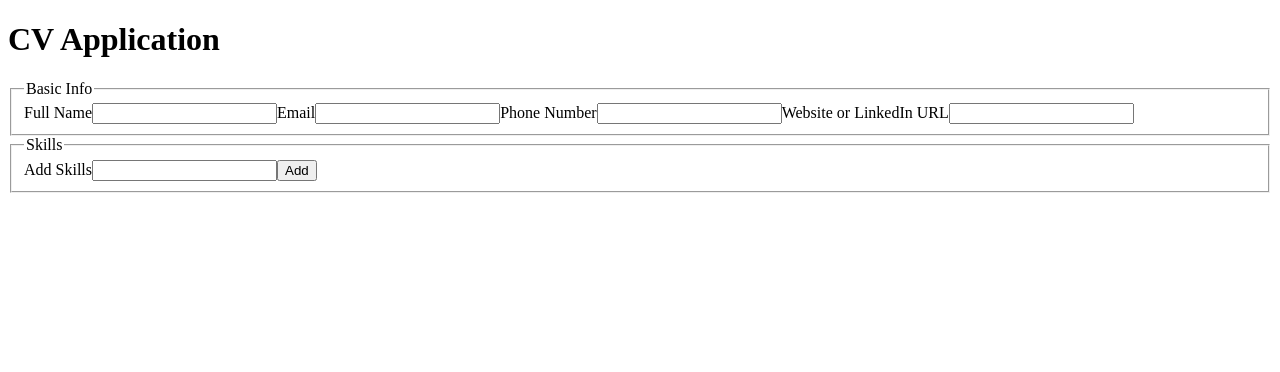
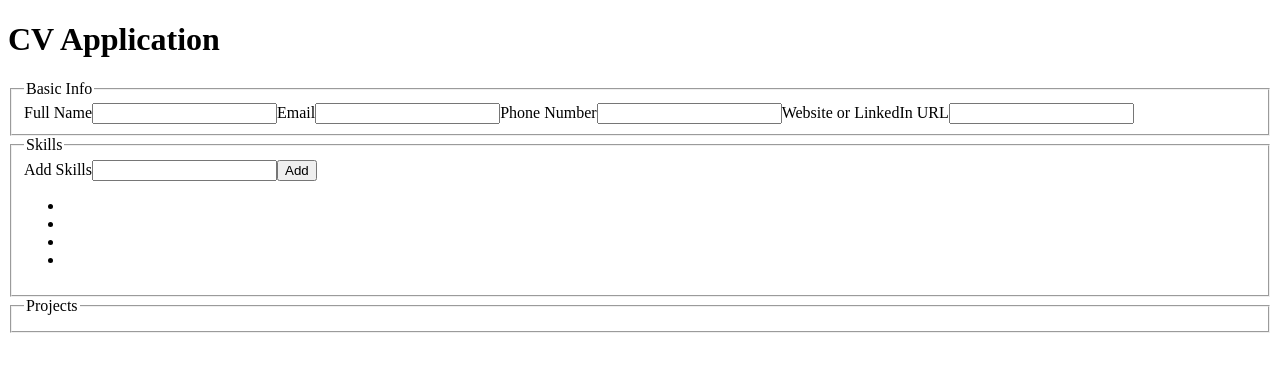
Before and after one commit to agabra23/cv-application-new, a React (Vite) app: page / in a window 1280 px wide. Shown: the top 372 px of the page. Built offline with nearby package versions, Linux system fonts and the light colour scheme.

Commit message:
Set up Projects component

```diff
--- a/src/App.jsx
+++ b/src/App.jsx
@@ -1,5 +1,6 @@
 import BasicInfo from "./components/BasicInfo";
 import Skills from "./components/Skills";
+import Projects from "./components/Projects";
 
 function App() {
   return (
@@ -12,6 +13,7 @@ function App() {
           <form action="">
             <BasicInfo />
             <Skills />
+            <Projects />
           </form>
         </div>
       </main>
--- a/src/components/Projects.jsx
+++ b/src/components/Projects.jsx
@@ -0,0 +1,7 @@
+export default function Projects() {
+  return (
+    <fieldset className="project-wrapper">
+      <legend>Projects</legend>
+    </fieldset>
+  );
+}
--- a/src/components/Skills.jsx
+++ b/src/components/Skills.jsx
@@ -11,6 +11,8 @@ export default function Skills() {
       <button className="add-skills-btn form-btn" type="button">
         Add
       </button>
+
+      <SkillsOverview />
     </fieldset>
   );
 }
--- a/src/components/SkillsOverview.jsx
+++ b/src/components/SkillsOverview.jsx
@@ -1,3 +1,10 @@
 export default function SkillsOverview() {
-  return <ul className="skills-overview"></ul>;
+  return (
+    <ul className="skills-overview">
+      <li></li>
+      <li></li>
+      <li></li>
+      <li></li>
+    </ul>
+  );
 }
```
